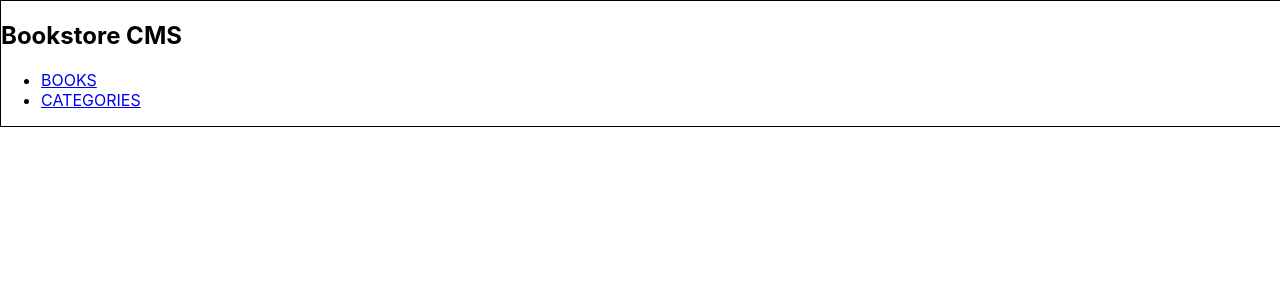
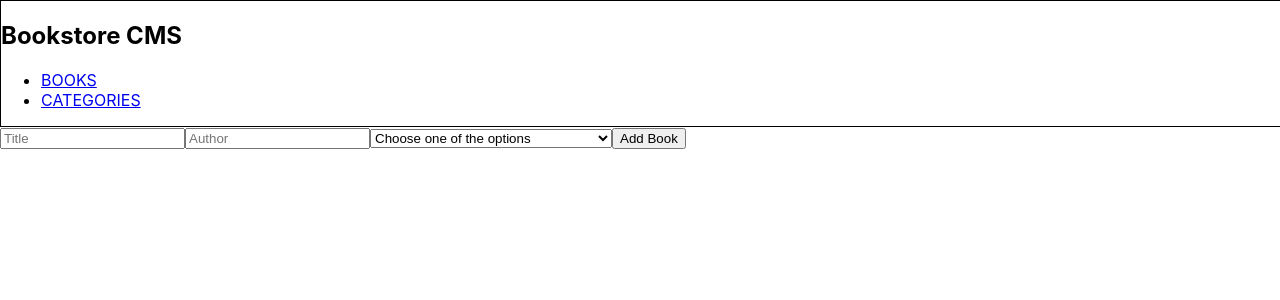
Before and after one commit to agneta1991/bookstore, a React (Create React App) app: page / in a window 1280 px wide. Shown: the top 300 px of the page. Built offline with nearby package versions, Linux system fonts and the light colour scheme.

Commit message:
adding functionality

```diff
--- a/package.json
+++ b/package.json
@@ -9,11 +9,13 @@
     "@testing-library/user-event": "^13.5.0",
     "localforage": "^1.10.0",
     "match-sorter": "^6.3.1",
+    "prop-types": "^15.8.1",
     "react": "^18.2.0",
     "react-dom": "^18.2.0",
     "react-router-dom": "^6.15.0",
     "react-scripts": "5.0.1",
     "sort-by": "^1.2.0",
+    "uuid": "^9.0.0",
     "web-vitals": "^2.1.4"
   },
   "scripts": {
--- a/src/App.js
+++ b/src/App.js
@@ -1,13 +1,15 @@
-import React from 'react';
+import React, { useState } from 'react';
 import { Route, Routes } from 'react-router-dom';
 import NavigationBar from './components/navigation';
 import BookState from './components/bookstate';
 import BookList from './components/booklist';
-// import NewBook from './components/newbook';
+import BookForm from './components/newbook';
 
 function App() {
-  const addBook = (title) => {
-    console.log(`Adding book: ${title}`);
+  const [books, setBooks] = useState([]);
+
+  const addBook = (newBook) => {
+    setBooks([...books, newBook]);
   };
 
   return (
@@ -21,7 +23,7 @@ function App() {
           <Route path="/categories" element={<BookList />} />
         </Routes>
       </div>
-      {/* <NewBook /> */}
+      <BookForm onAddBook={addBook} />
     </>
   );
 }
--- a/src/components/booklist.js
+++ b/src/components/booklist.js
@@ -1,4 +1,22 @@
-function BookList() {
-  return <h2>book list</h2>;
-}
+import React from 'react';
+import PropTypes from 'prop-types';
+
+const BookList = ({ IndividualBook }) => (
+  <div className="book-list">
+    {IndividualBook.map((book) => (
+      <IndividualBook
+        key={book.id}
+        id={book.id}
+        title={book.title}
+        author={book.author}
+        selectedGenre={book.selectedGenre}
+      />
+    ))}
+  </div>
+);
+
+BookList.propTypes = {
+  IndividualBook: PropTypes.func.isRequired,
+};
+
 export default BookList;
--- a/src/components/bookstate.js
+++ b/src/components/bookstate.js
@@ -1,38 +1,44 @@
-import { useState } from 'react';
+// import { useState } from 'react';
+// import { v4 as uuidv4 } from 'uuid';
 
-const BookState = ({ addBook }) => {
-  const [title, setTitle] = useState('');
+// const BookState = ({ addBook }) => {
+//   const [title, setTitle] = useState([
+//     {
+//       id: uuidv4(),
+//       title: 'Book Title',
+//     },
+//   ]);
 
-  const handleChange = (e) => {
-    setTitle(e.target.value);
-  };
+//   const handleChange = (e) => {
+//     setTitle(e.target.value);
+//   };
 
-  const handleSubmit = (e) => {
-    e.preventDefault();
-    if (title.trim()) {
-      addBook(title);
-      setTitle('');
-    }
-  };
+//   const handleSubmit = (e) => {
+//     e.preventDefault();
+//     if (title.trim()) {
+//       addBook(title);
+//       setTitle('');
+//     }
+//   };
 
-  return (
-    <>
-      <form onSubmit={handleSubmit}>
-        <h2>ADD NEW BOOK</h2>
-        <input placeholder="Book title" />
-        <select>
-          <option value="fiction">Science Fiction and Fantasy</option>
-          <option value="romance">Romance</option>
-          <option value="thriller">Mystery and Thriller</option>
-          <option value="developement">
-            Self-Help and Personal Development
-          </option>
-          <option value="YO">Young Adult (YA)</option>
-        </select>
-        <input onChange={handleChange} type="submit" value="ADD BOOK" />
-      </form>
-    </>
-  );
-};
+//   return (
+//     <>
+//       <form onSubmit={handleSubmit}>
+//         <h2>ADD NEW BOOK</h2>
+//         <input placeholder="Book title" />
+//         <select>
+//           <option value="fiction">Science Fiction and Fantasy</option>
+//           <option value="romance">Romance</option>
+//           <option value="thriller">Mystery and Thriller</option>
+//           <option value="developement">
+//             Self-Help and Personal Development
+//           </option>
+//           <option value="YO">Young Adult (YA)</option>
+//         </select>
+//         <input onChange={handleChange} type="submit" value="ADD BOOK" />
+//       </form>
+//     </>
+//   );
+// };
 
-export default BookState;
+// export default BookState;
--- a/src/components/newbook.js
+++ b/src/components/newbook.js
@@ -1,21 +1,54 @@
-// function NewBook() {
-//   return (
-//     <>
-//       <form>
-//         <h2>ADD NEW BOOK</h2>
-//         <input placeholder="Book title" />
-//         <select>
-//           <option value="fiction">Science Fiction and Fantasy</option>
-//           <option value="romance">Romance</option>
-//           <option value="thriller">Mystery and Thriller</option>
-//           <option value="developement">
-//             Self-Help and Personal Development
-//           </option>
-//           <option value="YO">Young Adult (YA)</option>
-//         </select>
-//         <input type="submit" value="ADD BOOK" />
-//       </form>
-//     </>
-//   );
-// }
-// export default NewBook;
+import React, { useState } from 'react';
+import PropTypes from 'prop-types';
+
+const BookForm = ({ onAddBook }) => {
+  const [title, setTitle] = useState('');
+  const [selectedGenre, setSelectedGenre] = useState('options');
+  const [author, setAuthor] = useState('');
+
+  const handleSubmit = (event) => {
+    event.preventDefault();
+    if (title && selectedGenre !== 'options' && author) {
+      const newBook = { title, genre: selectedGenre, author };
+      onAddBook(newBook);
+      setTitle('');
+      setSelectedGenre('options');
+      setAuthor('');
+    }
+  };
+
+  return (
+    <form onSubmit={handleSubmit}>
+      <input
+        type="text"
+        placeholder="Title"
+        value={title}
+        onChange={(e) => setTitle(e.target.value)}
+      />
+      <input
+        type="text"
+        placeholder="Author"
+        value={author}
+        onChange={(e) => setAuthor(e.target.value)}
+      />
+      <select
+        value={selectedGenre}
+        onChange={(e) => setSelectedGenre(e.target.value)}
+      >
+        <option value="options">Choose one of the options</option>
+        <option value="fiction">Science Fiction and Fantasy</option>
+        <option value="romance">Romance</option>
+        <option value="thriller">Mystery and Thriller</option>
+        <option value="developement">Self-Help and Personal Development</option>
+        <option value="YO">Young Adult (YA)</option>
+      </select>
+      <button type="submit">Add Book</button>
+    </form>
+  );
+};
+
+BookForm.propTypes = {
+  onAddBook: PropTypes.func.isRequired,
+};
+
+export default BookForm;
```
Also changed, not shown: src/components/individualbook.js (added, +19 -0 lines), 1 other file (tests, documents, lock files or other folders).
